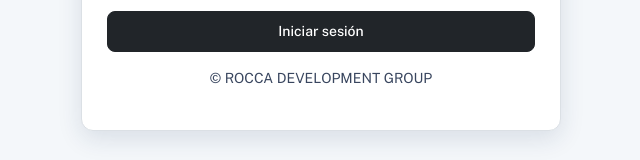
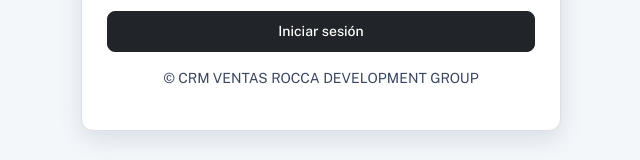
Before and after one commit to roccacr/CRM_VENTAS, a React (Vite) app: page /auth/login in a window 1280 px wide. Shown: the part 525-685 px from the top of the page, without its empty margins (319-959 px from the left). Built offline with nearby package versions, Linux system fonts and the light colour scheme.

Commit message:
feat: Update copyright text in Auth_Layout.jsx

```diff
--- a/src/auth/layout/Auth_Layout.jsx
+++ b/src/auth/layout/Auth_Layout.jsx
@@ -17,7 +17,7 @@
                 {/* Separador con el nombre del grupo de desarrollo */}
                 <center>
                   <div className="separator my-3">
-                    <span>© ROCCA DEVELOPMENT GROUP </span>
+                    <span>© CRM VENTAS ROCCA DEVELOPMENT GROUP </span>
                   </div>
                 </center>
               </div>
```
